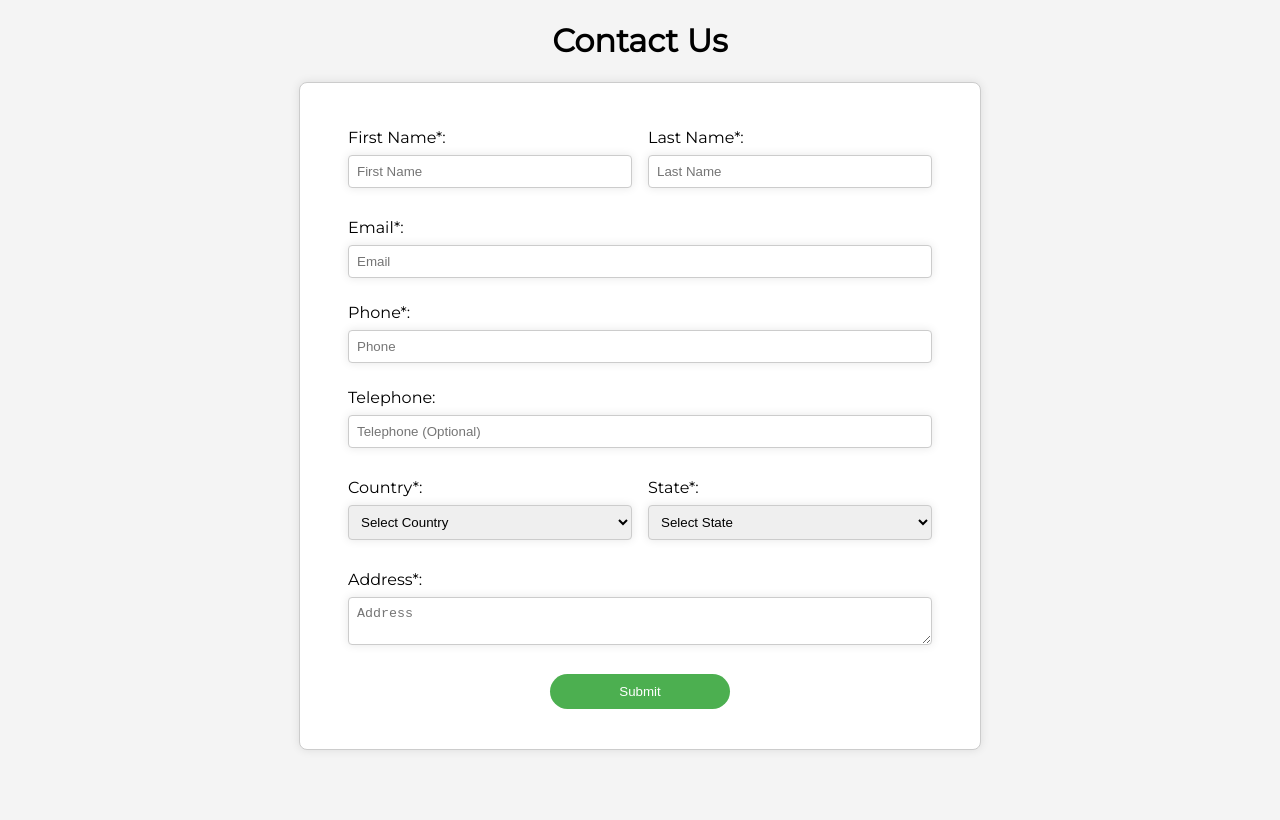
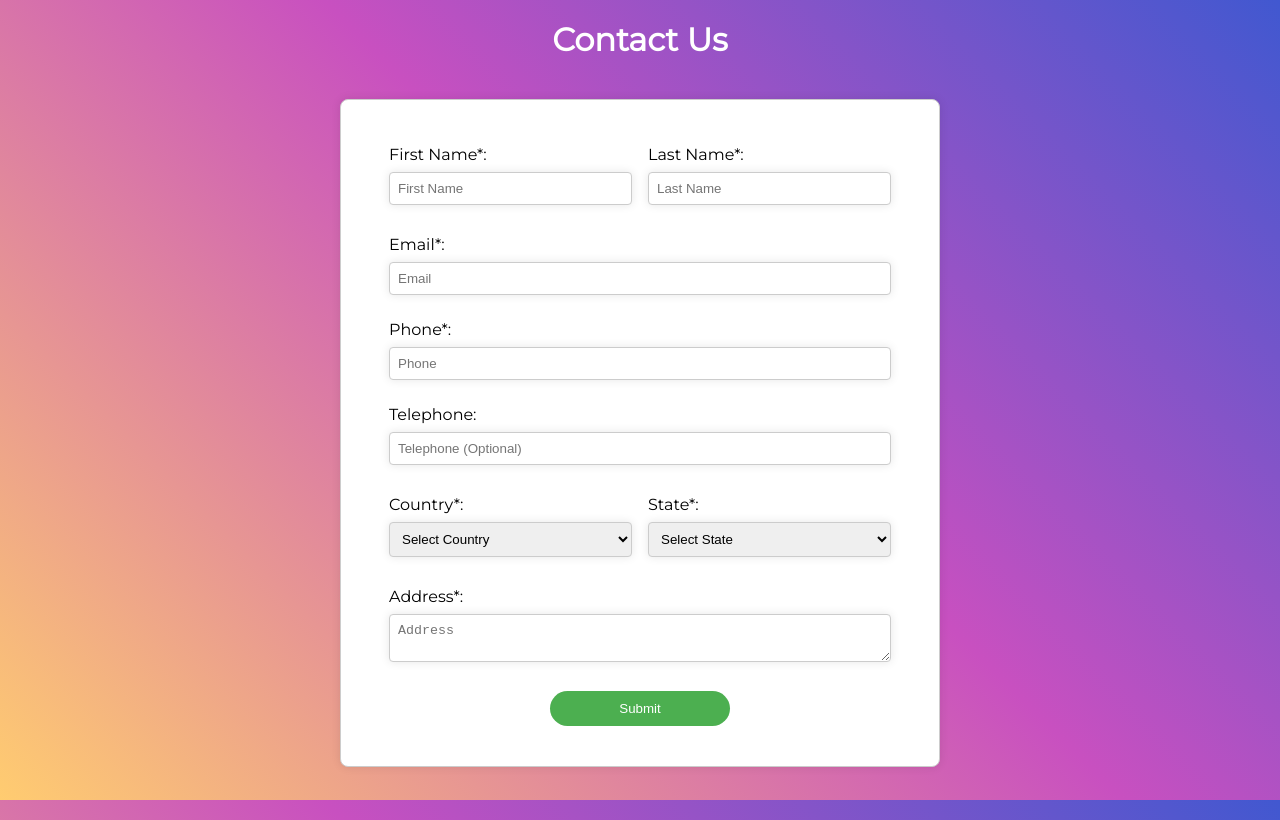
Before and after one commit to kunal-joshi06/podiamonds-assign, a React (Create React App) app: page / in a window 1280 px wide. Built offline with nearby package versions, Linux system fonts and the light colour scheme.

Commit message:
gradient bg

```diff
--- a/src/App.css
+++ b/src/App.css
@@ -1,10 +1,28 @@
+* {
+  margin: 0;
+  padding: 0;
+  box-sizing: border-box;
+}
+
 body {
   font-family: "Montserrat", sans-serif;
-  background-color: #f4f4f4;
+  background-color: #4158d0;
+  background-image: linear-gradient(
+    225deg,
+    #4158d0 0%,
+    #c850c0 46%,
+    #ffcc70 100%
+  );
+  background-repeat: no-repeat;
+  background-size: cover;
+  background-attachment: fixed;
+  height: 100vh;
 }
 
 h1 {
   text-align: center;
+  color: #fff;
+  margin: 20px 0;
 }
 
 form {
@@ -15,6 +33,7 @@ form {
   max-width: 600px;
   width: 100%;
   border-radius: 8px;
+  margin: 20px 0;
 }
 
 label {
```
